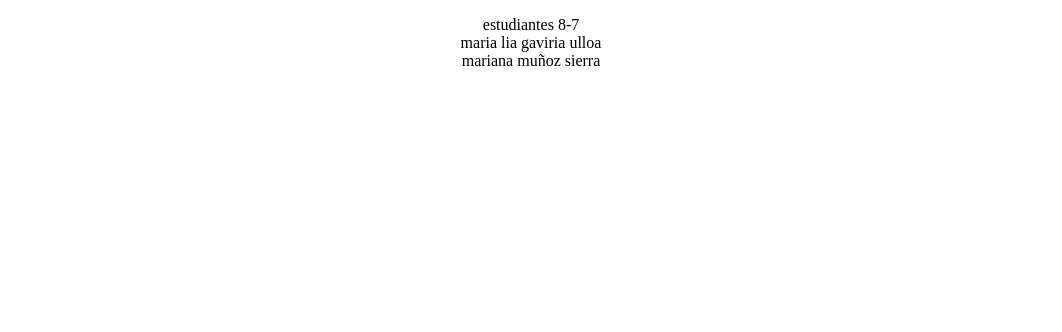
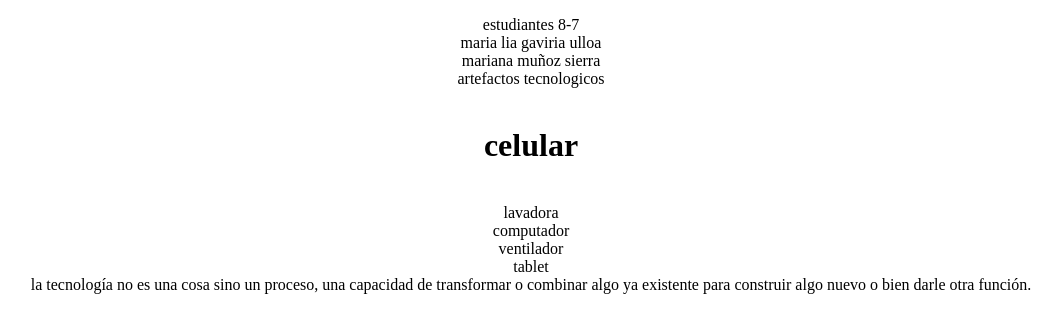
Before and after one commit to Marialia58/pagina-8-7, a plain HTML site: page index.html in a window 1280 px wide. Shown: the whole page, without its empty margins (109-1171 px from the left). Drawn offline with Linux system fonts and the light colour scheme.

Commit message:
actualizacion 11 de marzo

```diff
--- a/index.html
+++ b/index.html
@@ -14,8 +14,20 @@
     maria lia gaviria ulloa
     <br>
     mariana muñoz sierra
-
-    </center>
+    </br>artefactos tecnologicos</br>
+    <br>
+ <h1>celular</h1>
+ <br>
+</h2>lavadora</h2>
+<br>
+</h3>computador</h3>
+<br>
+</h4>ventilador</h4>
+<br>
+</h5>tablet</h5>
+</br>
+<div>la tecnología no es una cosa sino un proceso, una capacidad de transformar o combinar algo ya existente para construir algo nuevo o bien darle otra función.</div>
+ </center>
 </p>
 
 
```
